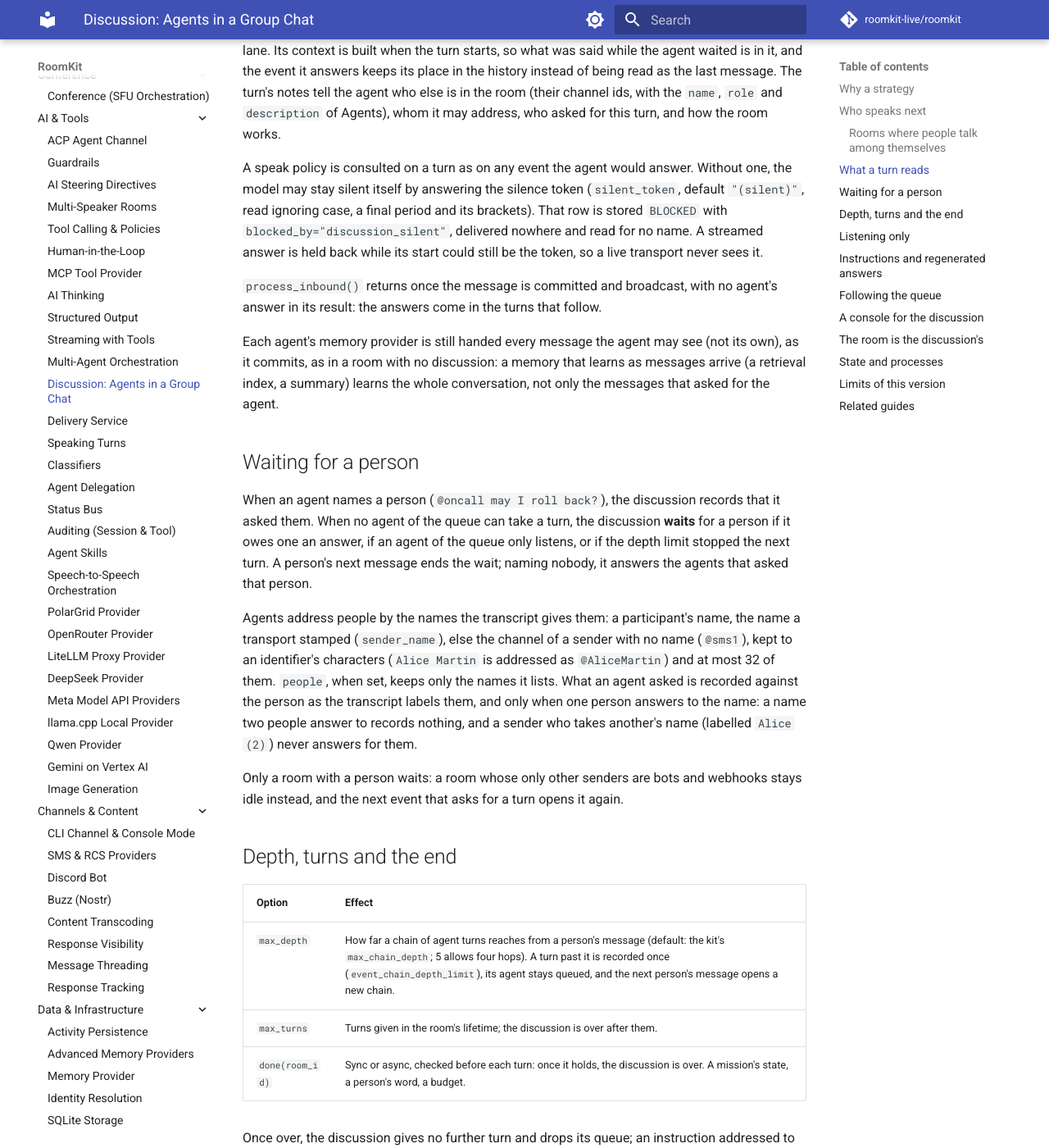
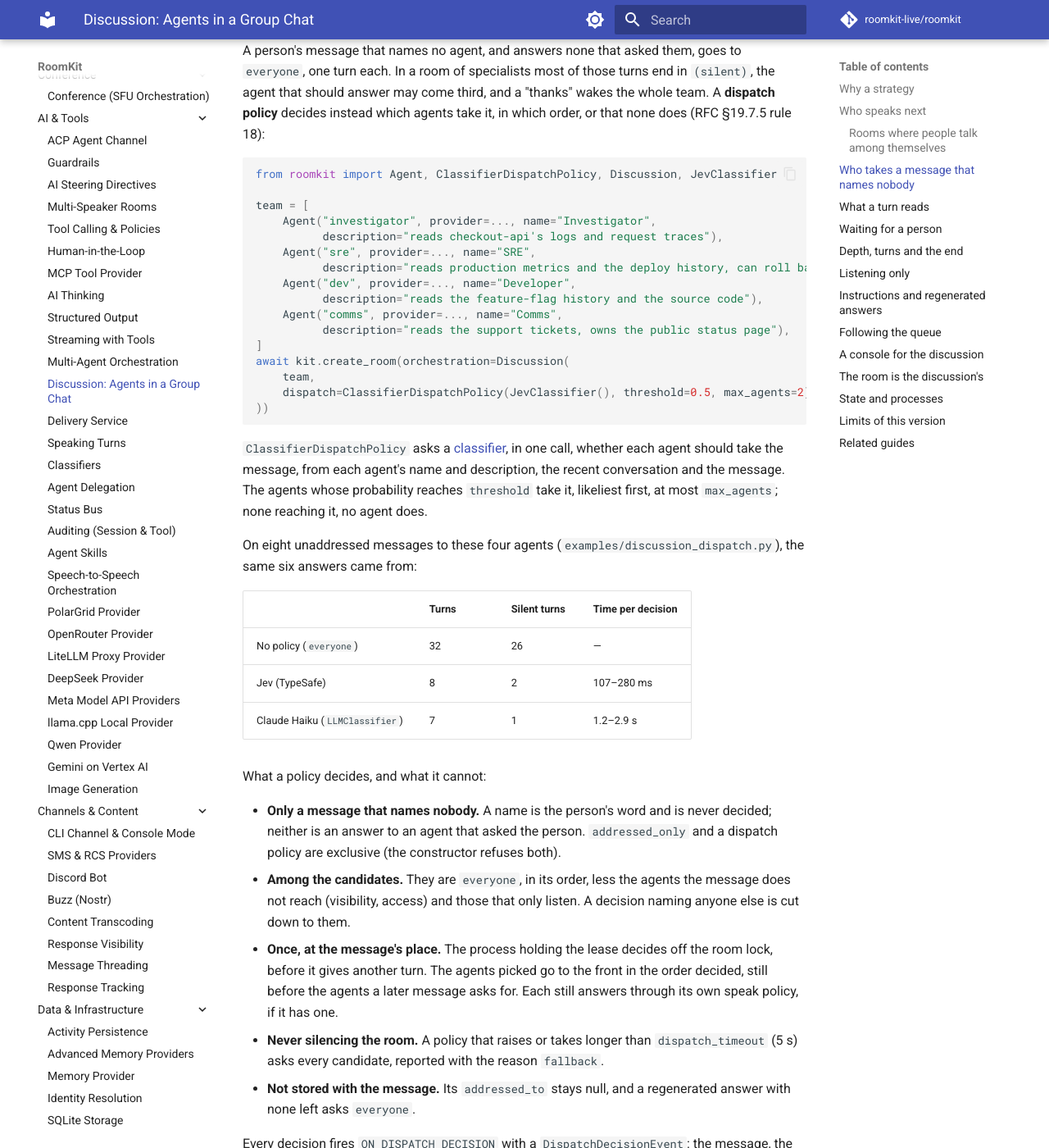
Before and after one commit to roomkit-live/roomkit-docs, an MkDocs documentation site: the page built from docs/guides/discussion.md, in a window 1280 px wide and 1400 px high, scrolled down 1960 px. Shown: the whole window at 82% size. Built offline with MkDocs 1.6.1 and Material for MkDocs 9.7.7, drawn with Linux system fonts in a browser that asks for light colours; comment, search, counter and statistics services are not loaded; some of the changed text lies outside the part shown.

Commit message:
docs(discussion): a dispatch policy picks who takes a message that names nobody (RMK-666)
The discussion guide gains the dispatch policy: what it decides and what
it cannot, the measured before/after (32 turns and 26 silent against 8
and 2 on Jev), ON_DISPATCH_DECISION, a policy of one's own. Features and
the orchestration API page list the new types and hook.

````diff
--- a/docs/guides/discussion.md
+++ b/docs/guides/discussion.md
@@ -49,7 +49,7 @@ ended.
 | Message | Asks |
 |---------|------|
 | A person's message naming agents (`@dev @sre ...`) | Those agents, at the front of the queue, in the order named |
-| A person's message naming nobody | The agents that asked that person, else `everyone`, in its order |
+| A person's message naming nobody | The agents that asked that person, else `everyone`, in its order, or those of them a [dispatch policy](#who-takes-a-message-that-names-nobody) picks |
 | A person's message naming only people | Nobody |
 | An agent's answer naming agents | Those agents, at the back, once the turn has ended |
 | Any other sender's message (a bot, a webhook, `kit.deliver()`) | The agents its address names, at the back |
@@ -71,7 +71,86 @@ ended.
 With `addressed_only=True`, a person's message asks only the agents it names:
 people who talk together in the room are never cut into by an agent. To let
 agents judge for themselves whether an unaddressed message is for them, leave
-`addressed_only` off and give them a [speak policy](speaking-turns.md).
+`addressed_only` off and give them a [speak policy](speaking-turns.md), or give
+the discussion a dispatch policy, which judges once for the room (below).
+
+## Who takes a message that names nobody
+
+A person's message that names no agent, and answers none that asked them,
+goes to `everyone`, one turn each. In a room of specialists most of those
+turns end in `(silent)`, the agent that should answer may come third, and a
+"thanks" wakes the whole team. A **dispatch policy** decides instead which
+agents take it, in which order, or that none does (RFC §19.7.5 rule 18):
+
+```python
+from roomkit import Agent, ClassifierDispatchPolicy, Discussion, JevClassifier
+
+team = [
+    Agent("investigator", provider=..., name="Investigator",
+          description="reads checkout-api's logs and request traces"),
+    Agent("sre", provider=..., name="SRE",
+          description="reads production metrics and the deploy history, can roll back"),
+    Agent("dev", provider=..., name="Developer",
+          description="reads the feature-flag history and the source code"),
+    Agent("comms", provider=..., name="Comms",
+          description="reads the support tickets, owns the public status page"),
+]
+await kit.create_room(orchestration=Discussion(
+    team,
+    dispatch=ClassifierDispatchPolicy(JevClassifier(), threshold=0.5, max_agents=2),
+))
+```
+
+`ClassifierDispatchPolicy` asks a [classifier](classifiers.md), in one call,
+whether each agent should take the message, from each agent's name and
+description, the recent conversation and the message. The agents whose
+probability reaches `threshold` take it, likeliest first, at most
+`max_agents`; none reaching it, no agent does.
+
+On eight unaddressed messages to these four agents
+(`examples/discussion_dispatch.py`), the same six answers came from:
+
+| | Turns | Silent turns | Time per decision |
+|---|---|---|---|
+| No policy (`everyone`) | 32 | 26 | — |
+| Jev (TypeSafe) | 8 | 2 | 107–280 ms |
+| Claude Haiku (`LLMClassifier`) | 7 | 1 | 1.2–2.9 s |
+
+What a policy decides, and what it cannot:
+
+- **Only a message that names nobody.** A name is the person's word and is
+  never decided; neither is an answer to an agent that asked the person.
+  `addressed_only` and a dispatch policy are exclusive (the constructor
+  refuses both).
+- **Among the candidates.** They are `everyone`, in its order, less the agents
+  the message does not reach (visibility, access) and those that only listen.
+  A decision naming anyone else is cut down to them.
+- **Once, at the message's place.** The process holding the lease decides off
+  the room lock, before it gives another turn. The agents picked go to the
+  front in the order decided, still before the agents a later message asks
+  for. Each still answers through its own speak policy, if it has one.
+- **Never silencing the room.** A policy that raises or takes longer than
+  `dispatch_timeout` (5 s) asks every candidate, reported with the reason
+  `fallback`.
+- **Not stored with the message.** Its `addressed_to` stays null, and a
+  regenerated answer with none left asks `everyone`.
+
+Every decision fires `ON_DISPATCH_DECISION` with a `DispatchDecisionEvent`:
+the message, the candidates, the `DispatchDecision` (`agents`, `reason`,
+`judgments`) and `duration_ms`.
+
+```python
+@kit.hook(HookTrigger.ON_DISPATCH_DECISION, execution=HookExecution.ASYNC)
+async def log_dispatch(event: DispatchDecisionEvent, ctx) -> None:
+    logger.info("%s -> %s (%s, %d ms)", event.event.id, event.decision.agents,
+                event.decision.reason, event.duration_ms)
+```
+
+A policy of your own implements `DispatchPolicy.decide(turn)`: a
+`DispatchTurn` carries the message, the conversation before it that a
+candidate may read, who said what (`speakers`) and the candidates with their
+identity (`DispatchCandidate`). `MockDispatchPolicy` scripts decisions for
+tests.
 
 ## What a turn reads
 
@@ -285,4 +364,5 @@ runnable version with two simulated workers is
 |-------|-------------|
 | [Multi-Agent Orchestration](orchestration.md) | The other strategies, addressing and agent response policies |
 | [Speaking Turns](speaking-turns.md) | Speak policies: an agent that decides whether to answer |
+| [Classifiers](classifiers.md) | Jev and LLM classifiers, the judgments a dispatch policy rests on |
 | [AI Steering Directives](ai-steering.md) | `Cancel` and the other directives |
````
Also changed, not shown: docs/api/orchestration.md (+16 -0 lines), docs/features.md (+2 -1 lines).
